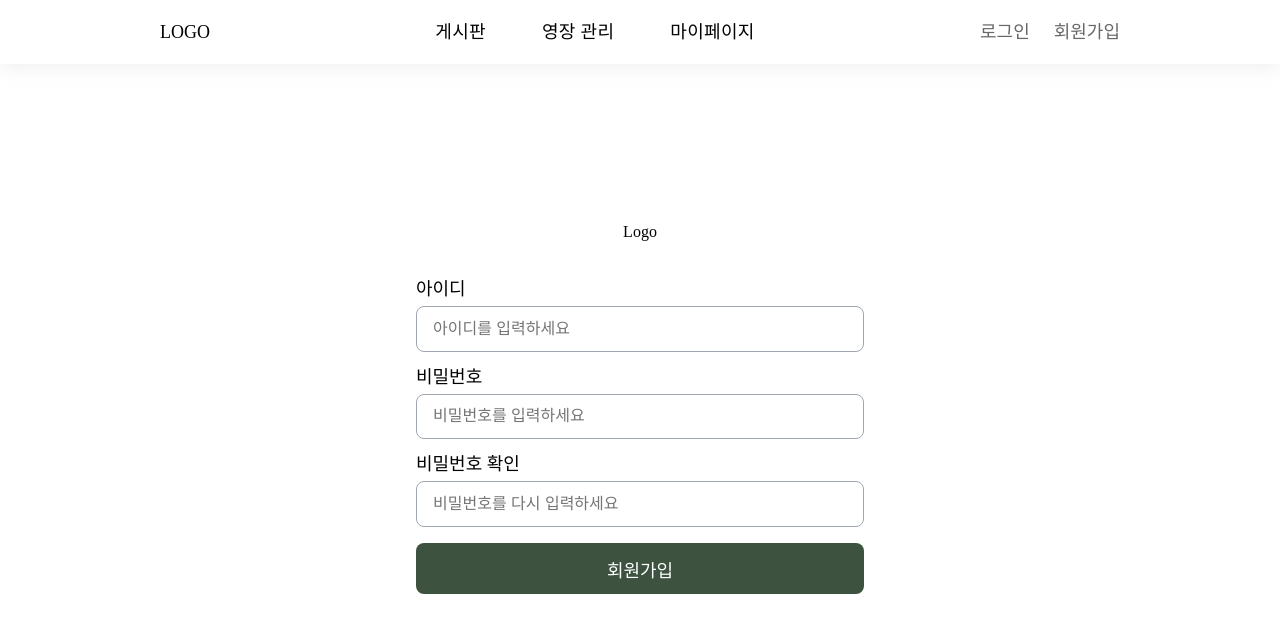
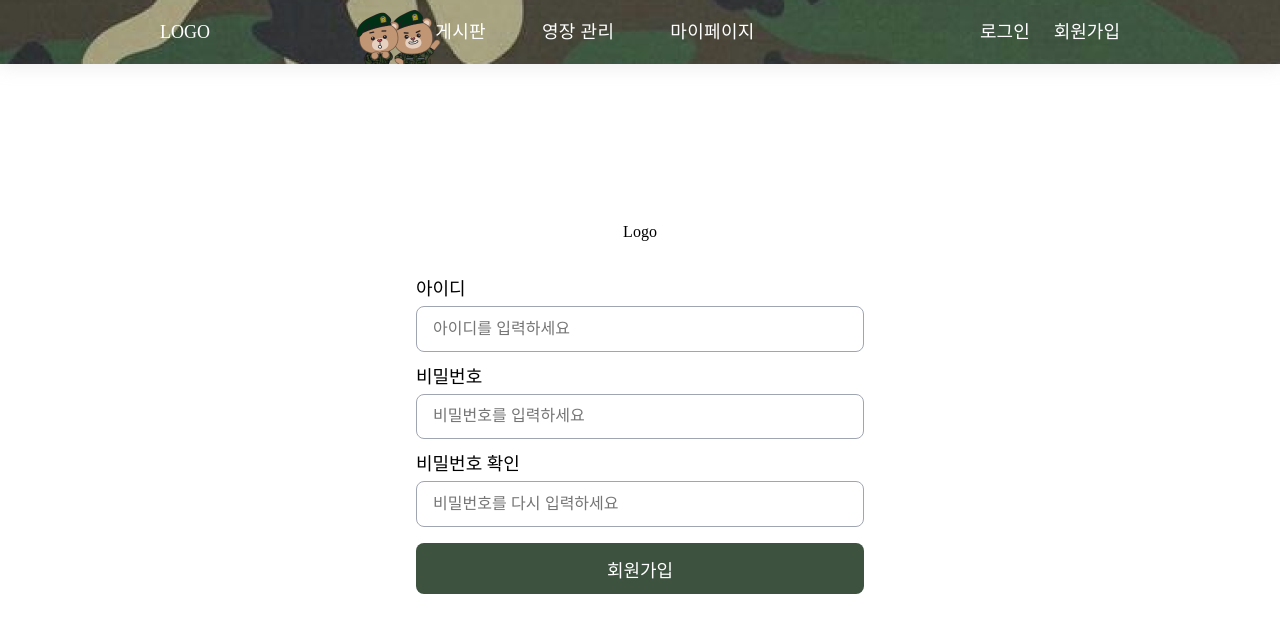
Before and after one commit to cotato-militarymate/frontend, a React (Create React App) app: page /signup in a window 1280 px wide. Shown: the top 632 px of the page. Built offline with nearby package versions, Linux system fonts and the light colour scheme.

Commit message:
design: Navbar 컴포넌트 배경 추가

```diff
--- a/src/components/Navbar/index.jsx
+++ b/src/components/Navbar/index.jsx
@@ -1,7 +1,7 @@
 import React from 'react'
 import { NavLink, Link } from 'react-router-dom';
-
 import styled from 'styled-components';
+import NavbarBg from '../../assets/imgs/navbar_bg.png'
 
 export default function Navbar() {
   return (
@@ -39,10 +39,10 @@ const Header = styled.div`
   padding: 0 10rem;
   align-items: center;
   box-shadow: 0px 4px 16px 0px rgba(196, 196, 196, 0.25);
-
+  background-image: url(${NavbarBg});
   a, p{
     text-decoration: none;
-    color: var(--font-gray);
+    color: white;
     font-size: 1.125rem;
   }
 
@@ -60,17 +60,12 @@ const Menu = styled.nav`
     letter-spacing: 0.02rem;
   }
 
-  a.active{
-    font-weight: 600;
-    border-bottom: 4px solid var(--main-color);
-    color: black;
-  }
 `
 const LoginBox = styled.div`
   display: flex;
   gap: 1.5rem;
   align-items: center;
   a{
-    color: #686868;
+    color: white;
   }
 `
```
Also changed, not shown: src/assets/imgs/navbar_bg.png (added).
